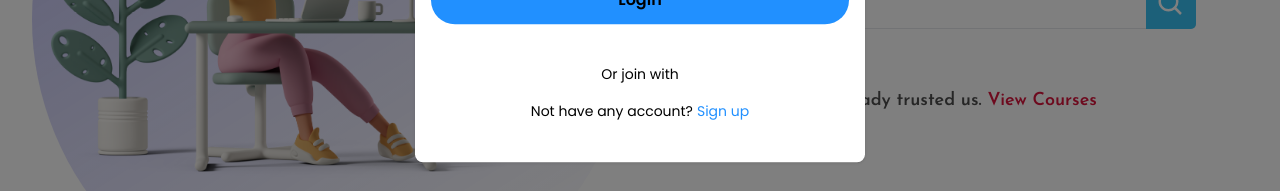
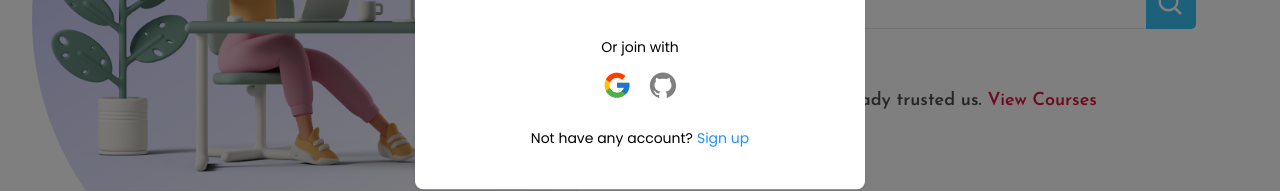
Before and after one commit to vav67/testclient, a Next.js app: page / in a window 1280 px wide. Both pictures are taken after a click on the icon 1204 px from the left and 48 px from the top of the page. Shown: the part 461-652 px from the top of the page. Built offline with nearby package versions, Linux system fonts and the light colour scheme; no server answers.

Commit message:
posled-session-2

```diff
--- a/app/components/Auth/Login.tsx
+++ b/app/components/Auth/Login.tsx
@@ -11,7 +11,7 @@ import {
    import { styles } from "../../styles/style";
  import { useLoginMutation } from "@/redux/features/auth/authApi";
   import toast from "react-hot-toast";
-  //import { signIn } from "next-auth/react";
+ import { signIn } from "next-auth/react";
 
 type Props = {
   setRoute: (route: string) => void; // переход
@@ -52,7 +52,7 @@ const Login: FC<Props> = ({ setRoute, setOpen, refetch  }) => {
    //данные получены от useRegisterMutation
       toast.success("Login Successfully!");
       setOpen(false); //закроем окно входа - передает выше
-     /////////// refetch();
+       refetch();
     }
     if (error) { //если ошибка
       if ("data" in error) {
@@ -133,14 +133,14 @@ const Login: FC<Props> = ({ setRoute, setOpen, refetch  }) => {
           <h5 className="text-center pt-4 font-Poppins text-[14px] text-black dark:text-white">
           Or join with
         </h5>
-       {/* <div className="flex items-center justify-center my-3">
+      <div className="flex items-center justify-center my-3">
     <FcGoogle size={30} className="cursor-pointer mr-2"
             onClick={() => signIn("google")}
           />
     <AiFillGithub  className="cursor-pointer ml-2" size={30} fill="grey" //цвет иконки
             onClick={() => signIn("github")}
           />
-        </div>   */}
+        </div>
                <h5 className="text-center pt-4 font-Poppins text-[14px]">
           Not have any account?
           <span
```
Also changed, not shown: app/layout.tsx (line endings or trailing spaces).
